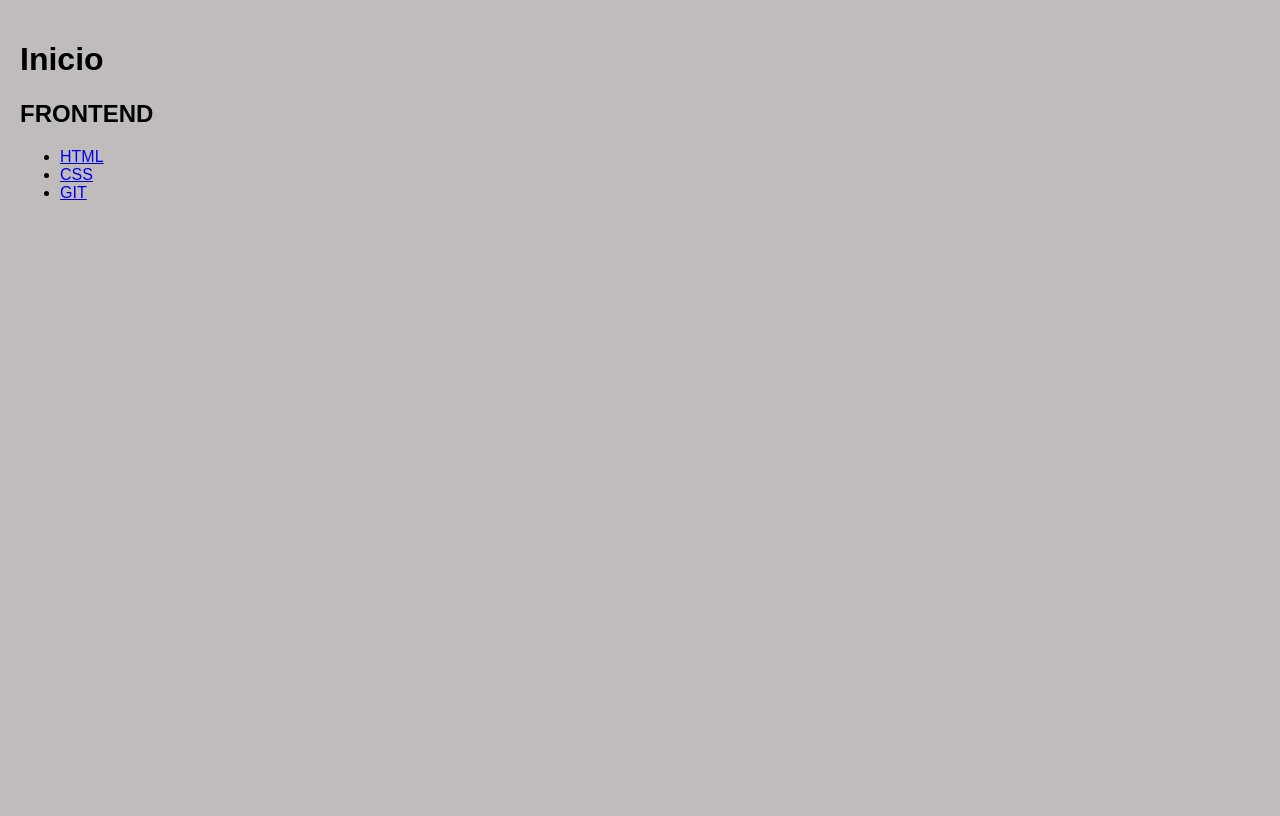
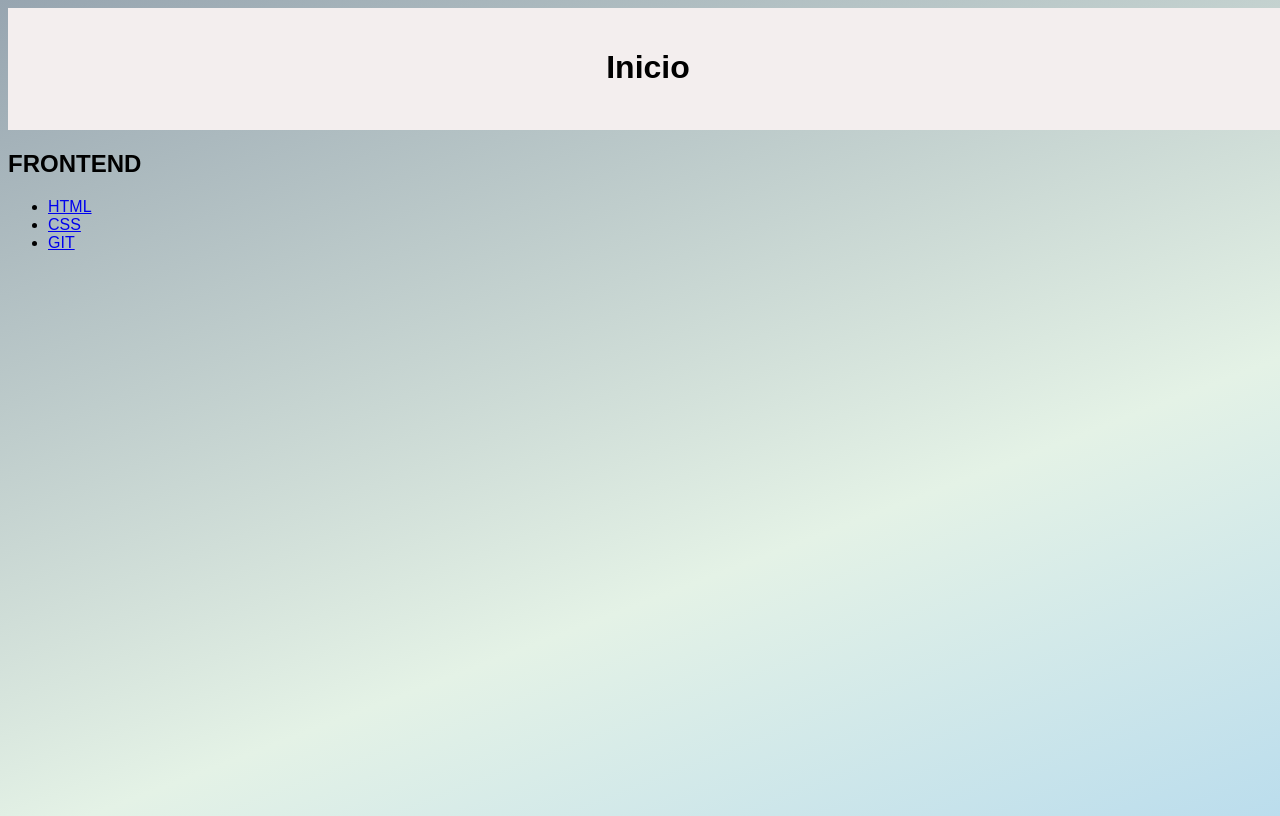
Before and after one commit to paloma70/COMANDOS, a plain HTML site: page index.html in a window 1280 px wide. Drawn offline with Linux system fonts and the light colour scheme.

Commit message:
update css

```diff
--- a/estilos/estilo.css
+++ b/estilos/estilo.css
@@ -1,6 +1,15 @@
 body {
-    background-color: #c0bcbc;
+  background: #97a5b0;
+    background: linear-gradient(159deg, rgba(151, 165, 176, 1) 0%, rgba(228, 242, 230, 1) 65%, rgba(187, 221, 237, 1) 100%);
+    background-repeat: no-repeat;
+    width: 100%;
+    height: 100vh;
     font-family: 'Arial', sans-serif;
-    margin: 0;
+}
+header {
+    background-color: #f3eeee;
     padding: 20px;
+    text-align: center;
+    border-bottom: 2px solid #f3eeee;
+
 }
```
Also changed, not shown: eco.jpg (added).
